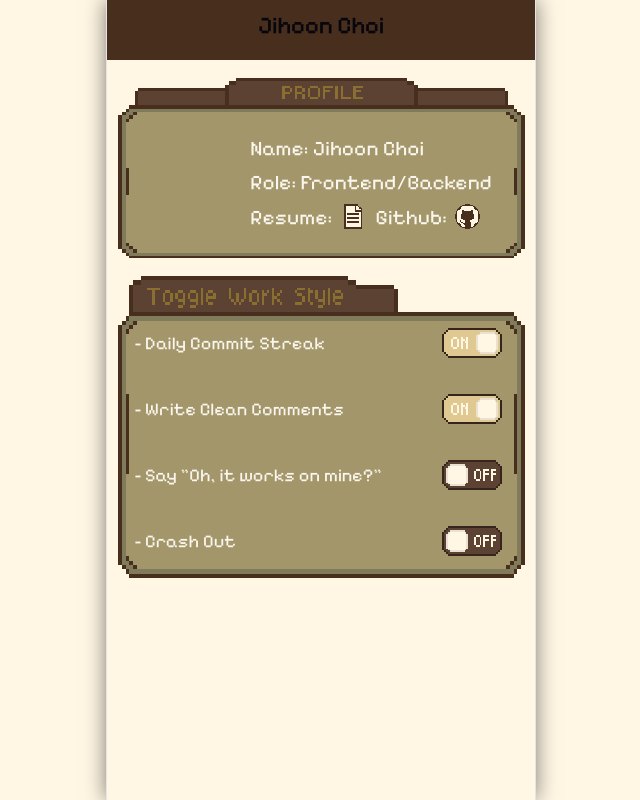
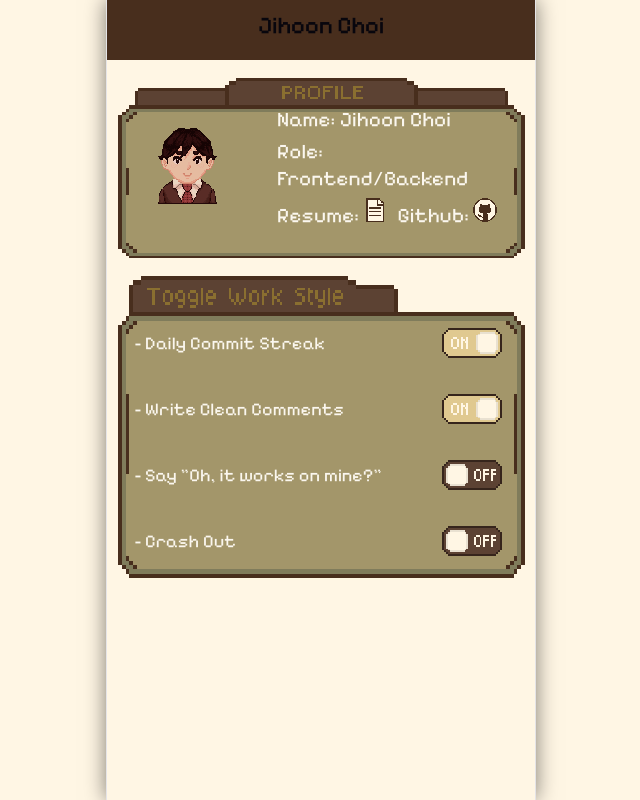
Before and after one commit to JihoonCho1/profile-website, a React (Vite) app: page / in a window 1280 px wide. Shown: the whole page, without its empty margins (319-959 px from the left). Built offline with nearby package versions, Linux system fonts and the light colour scheme.

Commit message:
Fix: profile banner min width applided

```diff
--- a/src/component/Profile-banner.jsx
+++ b/src/component/Profile-banner.jsx
@@ -2,16 +2,20 @@ import './profile-banner.css'
 import resume from '../assets/resume.png'
 import githubIcon from '../assets/github-icon.png'
 import coffeeBar from '../assets/caffeine-bar.png'
+import profile from '../assets/dav_pfp.png'
 
 const ProfileBanner = () => {
     return (
         <div className="banner-wrapper">
+            <div className="profile-picture">
+                <img src={profile} className="pfp"/>
+            </div>
             <div className="text-field">
                 <p>Name: Jihoon Choi</p>
                 <p>Role: Frontend/Backend</p>
                 <div className="link-wrapper">
                 <p>Resume:{' '}
-                    <a href="/resume.pdf" target="_blank" rel="noopener noreferrer">
+                    <a href="/Resume.pdf" target="_blank" rel="noopener noreferrer">
                         <img
                         src={resume}
                         alt="resume"
--- a/src/component/profile-banner.css
+++ b/src/component/profile-banner.css
@@ -1,5 +1,6 @@
 .banner-wrapper {
     width: 100%;
+    max-width: 600px;
     min-height: 180px;
 
     background-image: url('../assets/matchavibebanner.png');
@@ -10,48 +11,79 @@
 
     box-sizing: border-box;
     margin-top: 1rem;
-    padding: 24px 28px;
+    padding: 20px 24px;
 
     display: flex;
-    flex-direction: column;
-    justify-content: flex-end;
+    flex-direction: row;
+    justify-content: space-between;
     align-items: center;
+    gap: 50px;
+}
+
+.profile-picture {
+    width: 80px;
+    max-width: 25%;
+    height: auto;
+    margin-left: 16px;
+    flex-shrink: 0;
+}
+
+.pfp {
+    width: 100%;
+    height: 100%;
+    object-fit: contain;
+    image-rendering: pixelated;
 }
 
 .text-field {
     display: flex;
-    margin-top: 0px;
-    margin-left: 100px;
+    margin: 0;
     flex-direction: column;
-    gap: 8px;
+    gap: 6px;
     text-align: left;
     color: #fbf7ef;
+    flex-grow: 1;
+    min-width: 0;
+
 }
 
 .text-field p {
-    font-size: 1.15rem;
+    font-size: clamp(0.85rem, 3.5vw, 1.15rem);
+    margin: 0;
+    word-break: keep-all;
 }
 
 .link-wrapper {
     display: inline-flex;
     gap: 10px;
+    align-items: center;
 }
 
 .pixel-icon {
-  width: 25px;
-  height: 25px;
-  vertical-align: middle;
-  margin-left: 4px;
-  margin-bottom: 5px;
-  image-rendering: pixelated;
-  object-fit: contain;
-  cursor: pointer;
+    width: 24px;
+    height: 24px;
+    image-rendering: pixelated;
+    object-fit: contain;
+    cursor: pointer;
 }
 
 .coffee-level {
-    width: 300px;
+    width: 100%;
+    max-width: 240px;
     height: auto;
     image-rendering: pixelated;
-    margin-top: 10px;
+    margin-top: 6px;
     object-fit: contain;
 }
+
+@media (max-width: 375px) {
+    .banner-wrapper {
+        padding: 50px;
+        gap: 28px;
+    }
+
+    .profile-picture {
+        width: 100px;
+        height: 100px;
+    }
+}
--- a/src/index.css
+++ b/src/index.css
@@ -52,6 +52,10 @@
 
 body {
   margin: 0;
+}
+/* index.css 또는 App.css 최상위 레이아웃 */
+body, #root {
+  min-width: 280px; /* 화면이 아무리 줄어들어도 280px 밑으로는 레이아웃이 찌그러지지 않고 스크롤바 생성 */
 }
 
 #root {
```
Also changed, not shown: src/assets/dav_pfp.png (added).
